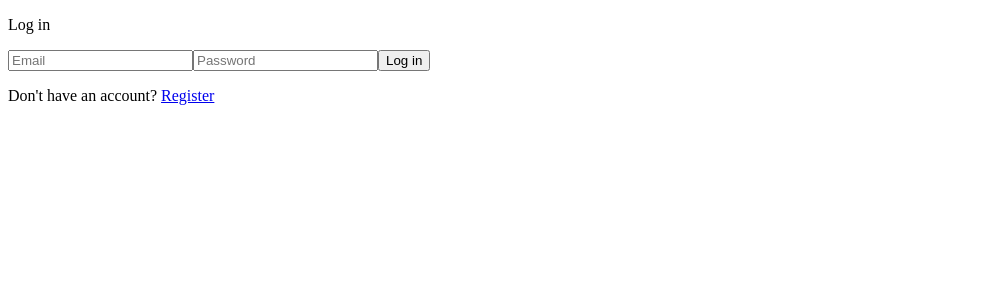
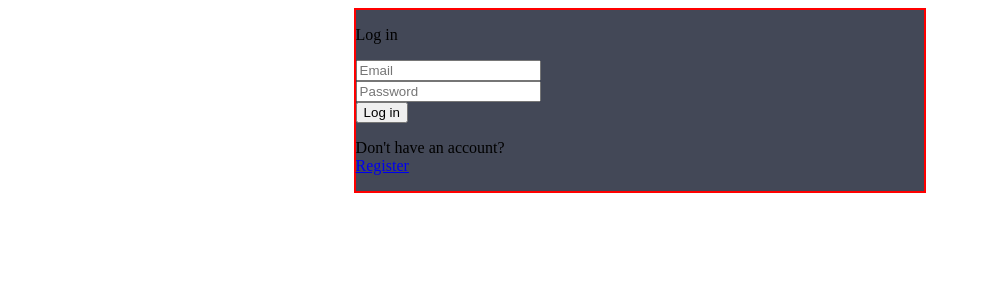
Before and after one commit to mortensenm1205/node-login, a React (Create React App) app in the folder client/: page /login in a window 1280 px wide. Shown: the top 300 px of the page, without its empty margins (0-981 px from the left). Built offline with nearby package versions, Linux system fonts and the light colour scheme.

Commit message:
applying new common css styles, new bug bleh

```diff
--- a/client/src/app/App.js
+++ b/client/src/app/App.js
@@ -1,5 +1,6 @@
 import React, { Component } from 'react';
 import { Switch, Route } from 'react-router-dom';
+import { Form } from './css';
 
 import Home from './Home';
 import Register from './Register';
@@ -11,12 +12,28 @@
       <div>
         <Switch>
           <Route exact path='/' component={ Home } />
-          <Route path='/register' component={ Register } />
-          <Route path='/login' component={ Login } />
+          {/* Using the stateless comp here, noticed i don't have a path prop. This is due to the stateless component containing the routes within. */}
+          <Route component={ FormComps } />
         </Switch>
       </div>
     )
   }
 }
 
+/*
+  Grouping this routes into a stateless component
+  so that i may apply common style attributes between
+  the two routed components with affecting the Switch comp.
+*/
+const FormComps = () => {
+  return (
+    <Form>
+      <Switch>
+        <Route exact path='/register' component={Register} />
+        <Route exact path='/login' component={Login} />
+      </Switch>
+    </Form>
+  )
+}
+
 export default App;
```
